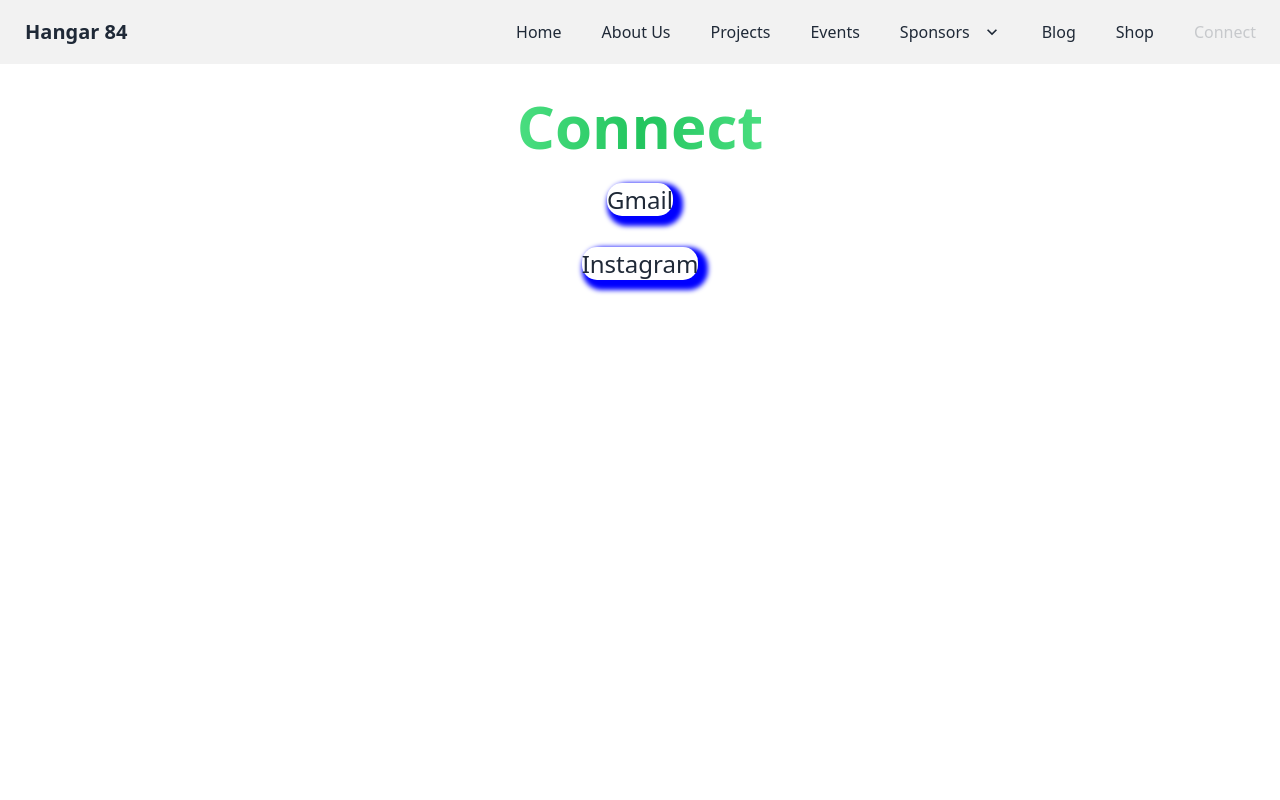
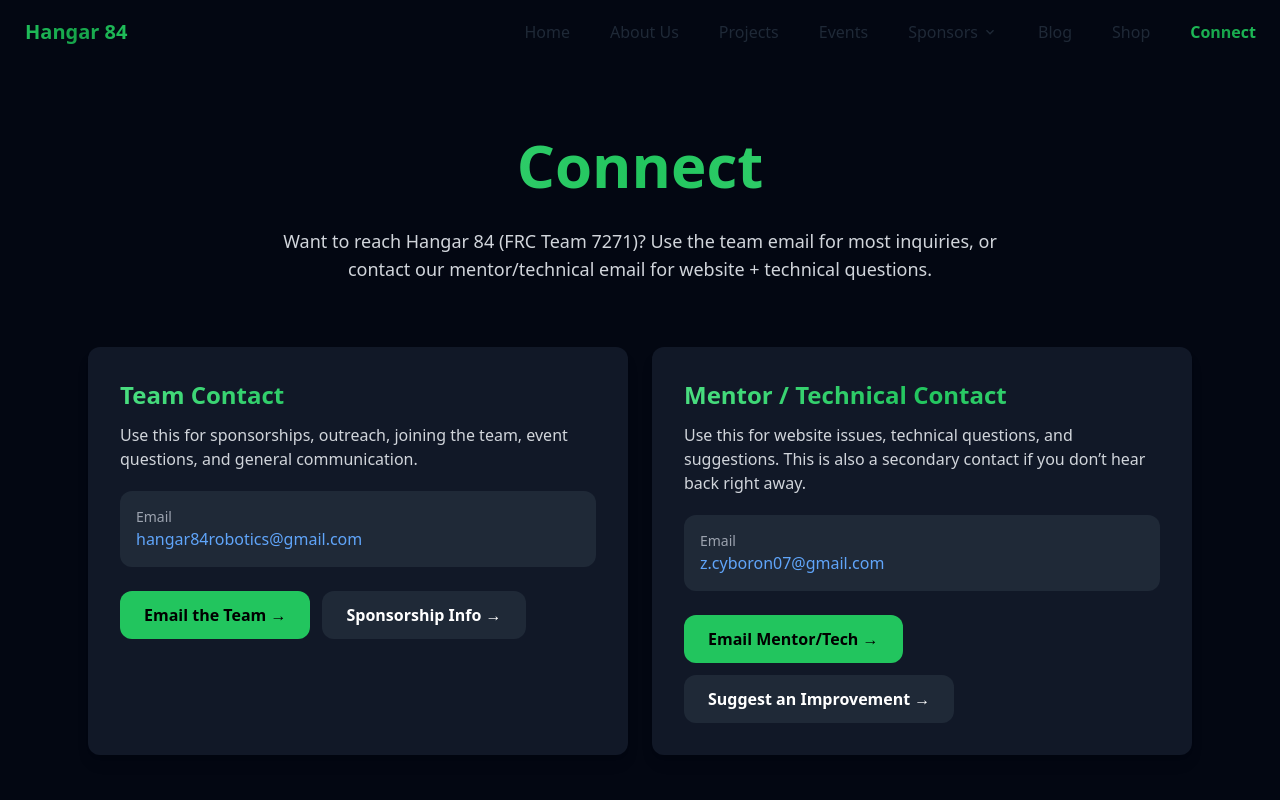
Before and after one commit to ZavionCyboron/hangar84.org, a SvelteKit app: page /connect in a window 1280 px wide. Shown: the top 800 px of the page. Built offline with nearby package versions, Linux system fonts and the light colour scheme.

Commit message:
feat: add contacts to mentor email and Robotics email

```diff
--- a/package.json
+++ b/package.json
@@ -25,14 +25,16 @@
 		"prettier-plugin-svelte": "^2.10.0",
 		"svelte": "^3.58.0",
 		"svelte-check": "^3.2.0",
-		"tailwindcss": "^3.3.1",
+		"tailwindcss": "^3.4.3",
 		"tslib": "^2.5.0",
 		"typescript": "^5.0.4",
 		"vite": "^4.3.1"
 	},
 	"type": "module",
 	"dependencies": {
+		"@sendgrid/mail": "^8.1.3",
 		"@tailwindcss/typography": "^0.5.9",
-		"daisyui": "^2.51.5"
+		"daisyui": "^2.51.5",
+		"xlsx": "https://cdn.sheetjs.com/xlsx-0.20.2/xlsx-0.20.2.tgz"
 	}
 }
--- a/src/Navbar.svelte
+++ b/src/Navbar.svelte
@@ -1,57 +1,36 @@
-<script>
-    export let currentPath = "";
+<script lang="ts">
+    import { page } from '$app/stores';
+
+    const normalize = (p: string) => (p === '/' ? '/' : p.replace(/\/$/, ''));
+
+    $: currentPath = normalize($page.url.pathname);
 
     const directory = [
-        {
-            name: "Home",
-            link: "/",
-        },
-        {
-            name: "About Us",
-            link: "/about"
-        },
-        {
-            name: "Projects",
-            link: "/projects"
-        },
-        {
-            name: "Events",
-            link: "/events"
-        },
+        { name: "Home", link: "/" },
+        { name: "About Us", link: "/about" },
+        { name: "Projects", link: "/projects" },
+        { name: "Events", link: "/events" },
         {
             name: "Sponsors",
             link: null,
             sub: [
-                {
-                    name: "Potential Sponsors",
-                    link: "/potential-sponsors"
-                },
-                {
-                    name: "Current Sponsors",
-                    link: "/current-sponsors"
-                },
-                {
-                    name: "Why Sponsor Us",
-                    link: "/why-sponsor-us"
-                }
+                { name: "Why Sponsor Us", link: "/why-sponsor-us" },
+                { name: "Potential Sponsors", link: "/potential-sponsors" },
+                { name: "Current Sponsors", link: "/current-sponsors" }
             ]
         },
-        {
-            name: "Blog",
-            link: "/blog"
-        },
-        {
-            name: "Shop",
-            link: "/shop"
-        },
-        {
-            name: "Connect",
-            link: "/connect"
-        }
+        { name: "Blog", link: "/blog" },
+        { name: "Shop", link: "/shop" },
+        { name: "Connect", link: "/connect" }
     ];
+
+    // always current, updates automatically on navigation
+
+    const sponsorLinks = directory.find(d => d.name === "Sponsors")?.sub?.map(s => s.link) ?? [];
+    $: sponsorsActive = sponsorLinks.includes(currentPath);
 </script>
 
-<div class="navbar bg-base-200">
+<div class="navbar bg-gray-950">
     <div class="dropdown lg:hidden">
         <button tabindex="-1" class="btn btn-ghost no-animation">
             <svg xmlns="http://www.w3.org/2000/svg" class="h-5 w-5" fill="none" viewBox="0 0 24 24" stroke="currentColor"><path stroke-linecap="round" stroke-linejoin="round" stroke-width="2" d="M4 6h16M4 12h8m-8 6h16" /></svg>
@@ -59,16 +38,46 @@
         <ul tabindex="-1" class="menu menu-compact dropdown-content mt-3 p-2 shadow bg-base-300 rounded-box w-52">
             {#each directory as dir}
                 {#if dir.sub == null && dir.link != null}
-                    <li class="{currentPath === dir.link ? 'disabled bg-primary-500' : ''}"><a href="{dir.link}">{dir.name}</a></li>
+                    <li>
+                        <a
+                                href={dir.link}
+                                class="nav-link {currentPath === normalize(dir.link) ? 'nav-active' : ''}"
+                        >
+                            {dir.name}
+                        </a>
+                    </li>
                 {:else if dir.sub != null}
-                    <li >
-                        <span class="justify-between">
-                            {dir.name}
-                            <svg class="fill-current" xmlns="http://www.w3.org/2000/svg" width="20" height="20" viewBox="0 0 24 24"><path d="M7.41,8.58L12,13.17L16.59,8.58L18,10L12,16L6,10L7.41,8.58Z"/></svg>
+                    <li class="dropdown dropdown-hover">
+                        <a
+                                href="/why-sponsor-us"
+                                class="nav-link flex items-center gap-1"
+                                tabindex="0"
+                        >
+                        <span class="{sponsorsActive ? 'navbar-gradient' : ''}">
+                          Sponsors
                         </span>
-                        <ul class="p-2 bg-base-300">
+
+                            <svg
+                                    class="dropdown-arrow h-4 w-4 transition-transform duration-200
+                                                {sponsorsActive ? 'rotate-180' : ''}"
+                                    viewBox="0 0 24 24"
+                                    fill="currentColor"
+                                    aria-hidden="true"
+                            >
+                                <path d="M7.41 8.58 12 13.17l4.59-4.59L18 10l-6 6-6-6z"/>
+                            </svg>
+                        </a>
+
+                        <ul class="dropdown-content menu p-2 shadow bg-base-300 rounded-box w-56">
                             {#each dir.sub as sub}
-                                <li class="{currentPath === sub.link ? 'disabled bg-primary-500' : ''}"><a href="{sub.link}">{sub.name}</a></li>
+                                <li>
+                                    <a
+                                            href={sub.link}
+                                            class="nav-link {currentPath === normalize(sub.link) ? 'nav-active' : ''}"
+                                    >
+                                        {sub.name}
+                                    </a>
+                                </li>
                             {/each}
                         </ul>
                     </li>
@@ -78,22 +87,52 @@
     </div>
 
     <div class="flex-1">
-        <a href="/" class="btn btn-ghost normal-case text-xl no-animation">Hangar 84</a>
+        <a href="/" class="btn btn-ghost normal-case text-xl no-animation navbar-gradient">Hangar 84</a>
     </div>
 
     <ul class="menu menu-horizontal gap-x-2 hidden lg:flex flex-none">
         {#each directory as dir}
             {#if dir.sub == null && dir.link != null}
-                <li class="{currentPath === dir.link ? 'disabled bg-primary-500' : ''}"><a href="{dir.link}">{dir.name}</a></li>
+                <li>
+                    <a
+                            href={dir.link}
+                            class="nav-link {currentPath === normalize(dir.link) ? 'nav-active' : ''}"
+                    >
+                        {dir.name}
+                    </a>
+                </li>
             {:else if dir.sub != null}
-                <li>
-                    <span class="justify-between">
-                        {dir.name}
-                        <svg class="fill-current" xmlns="http://www.w3.org/2000/svg" width="20" height="20" viewBox="0 0 24 24"><path d="M7.41,8.58L12,13.17L16.59,8.58L18,10L12,16L6,10L7.41,8.58Z"/></svg>
-                    </span>
-                    <ul class="p-2 bg-base-300">
+                <li class="dropdown dropdown-hover">
+                    <a
+                            href="/why-sponsor-us"
+                            class="nav-link flex items-center gap-1"
+                            tabindex="0"
+                    >
+                        <span class="{sponsorsActive ? 'navbar-gradient' : ''}">
+                          Sponsors
+                        </span>
+
+                        <svg
+                                class="dropdown-arrow h-4 w-4 transition-transform duration-200
+                                        {sponsorsActive ? 'rotate-180' : ''}"
+                                viewBox="0 0 24 24"
+                                fill="currentColor"
+                                aria-hidden="true"
+                        >
+                            <path d="M7.41 8.58 12 13.17l4.59-4.59L18 10l-6 6-6-6z"/>
+                        </svg>
+                    </a>
+
+                    <ul class="dropdown-content menu p-2 shadow bg-base-300 rounded-box w-56">
                         {#each dir.sub as sub}
-                            <li class="{currentPath === sub.link ? 'disabled bg-primary-500' : ''}"><a href="{sub.link}">{sub.name}</a></li>
+                            <li>
+                                <a
+                                        href={sub.link}
+                                        class="nav-link {currentPath === normalize(sub.link) ? 'nav-active' : ''}"
+                                >
+                                    {sub.name}
+                                </a>
+                            </li>
                         {/each}
                     </ul>
                 </li>
--- a/src/app.css
+++ b/src/app.css
@@ -1,4 +1,41 @@
 @tailwind base;
 @tailwind components;
 @tailwind utilities;
-@tailwind typography;
+
+html, body {
+    height: 100%;
+    .background-color{
+        @apply min-h-screen bg-gradient-to-b from-gray-950 via-gray-950 to-black text-white
+    }
+
+}
+
+@layer components {
+    .heading-gradient {
+        @apply bg-gradient-to-r from-green-400 via-green-500 to-green-400
+        text-transparent bg-clip-text font-bold;
+    }
+    .navbar-gradient {
+        @apply bg-gradient-to-r from-green-500 via-green-600 to-green-500
+        text-transparent bg-clip-text font-bold;
+    }
+
+    .nav-active {
+        @apply navbar-gradient;
+    }
+
+    /* Arrow rotates when the dropdown is open */
+    .dropdown .dropdown-arrow {
+        transition: transform 180ms ease;
+    }
+
+    /* desktop: hover opens dropdown */
+    .dropdown-hover:hover .dropdown-arrow {
+        transform: rotate(180deg);
+    }
+
+    /* keyboard: focus opens dropdown */
+    .dropdown:focus-within .dropdown-arrow {
+        transform: rotate(180deg);
+    }
+}
--- a/src/routes/connect/+page.svelte
+++ b/src/routes/connect/+page.svelte
@@ -6,16 +6,161 @@
     <meta content="#32cd32" data-react-helmet="true" name="theme-color"/>
 </svelte:head>
 
-<div class="flex flex-col items-center mt-8 mb-16">
-    <div class="shrink text-center flex flex-col space-y-4">
-        <h1 class="pb-3 text-6xl font-bold bg-gradient-to-r from-green-400 via-green-500 to-green-400 inline-block text-transparent bg-clip-text">
-            Connect
-        </h1>
-        <!-- TODO: put all contact information for Hangar 84 below. -->
-        <div class="text-2xl">
-            <a href="https://mail.google.com/mail/u/1/#inbox?compose=CllgCKHQdLZhsDpDKBNrDqmVWdHBjrwDCQHPXwsRsccVLQRqTXsTpvwrTQFKZQwGNzzqVhrvkSq" target="_blank" style="box-shadow: 5px 5px 5px 5px blue; border-radius: 15px">Gmail</a><br>
-            <br>
-            <a href="https://www.instagram.com/hangar84roswell/" target="_blank" style="box-shadow: 5px 5px 5px 5px blue; border-radius: 15px">Instagram</a><br>
-        </div>
+<script lang="ts">
+</script>
+
+<main class="background-color text-white">
+    <div class="mx-auto max-w-6xl px-6 py-16 text-center">
+        <!-- Hero -->
+        <section class="max-w-4xl mx-auto">
+            <h1 class="block text-6xl leading-tight heading-gradient">Connect</h1>
+            <p class="mt-6 text-lg text-gray-300 max-w-3xl mx-auto">
+                Want to reach Hangar 84 (FRC Team 7271)? Use the team email for most inquiries, or contact our mentor/technical
+                email for website + technical questions.
+            </p>
+        </section>
+
+        <!-- Contact cards -->
+        <section class="mt-16">
+            <div class="grid grid-cols-1 md:grid-cols-2 gap-6 text-left">
+                <!-- Team email -->
+                <article class="rounded-xl bg-gray-900 p-8 shadow-lg">
+                    <h2 class="text-2xl font-semibold heading-gradient">Team Contact</h2>
+                    <p class="mt-3 text-gray-300">
+                        Use this for sponsorships, outreach, joining the team, event questions, and general communication.
+                    </p>
+
+                    <div class="mt-5 rounded-xl bg-gray-800 p-4">
+                        <p class="text-sm text-gray-400">Email</p>
+                        <a
+                          class="text-blue-400 hover:underline break-all"
+                          href="mailto:hangar84robotics@gmail.com"
+                        >
+                            hangar84robotics@gmail.com
+                        </a>
+                    </div>
+
+                    <div class="mt-6 flex flex-wrap gap-3">
+                        <a
+                          class="inline-block px-6 py-3 rounded-xl bg-green-500 text-black font-semibold hover:bg-green-400 transition"
+                          href="mailto:hangar84robotics@gmail.com?subject=Hangar%2084%20Inquiry"
+                        >
+                            Email the Team →
+                        </a>
+                        <a
+                          class="inline-block px-6 py-3 rounded-xl bg-gray-800 text-white font-semibold hover:bg-gray-700 transition"
+                          href="/why-sponsor-us"
+                        >
+                            Sponsorship Info →
+                        </a>
+                    </div>
+                </article>
+
+                <!-- Mentor / technical email -->
+                <article class="rounded-xl bg-gray-900 p-8 shadow-lg">
+                    <h2 class="text-2xl font-semibold heading-gradient">Mentor / Technical Contact</h2>
+                    <p class="mt-3 text-gray-300">
+                        Use this for website issues, technical questions, and suggestions. This is also a secondary contact if you
+                        don’t hear back right away.
+                    </p>
+
+                    <div class="mt-5 rounded-xl bg-gray-800 p-4">
+                        <p class="text-sm text-gray-400">Email</p>
+                        <a
+                          class="text-blue-400 hover:underline break-all"
+                          href="mailto:z.cyboron07@gmail.com"
+                        >
+                            z.cyboron07@gmail.com
+                        </a>
+                    </div>
+
+                    <div class="mt-6 flex flex-wrap gap-3">
+                        <a
+                          class="inline-block px-6 py-3 rounded-xl bg-green-500 text-black font-semibold hover:bg-green-400 transition"
+                          href="mailto:z.cyboron07@gmail.com?subject=Hangar%2084%20Website%20%2F%20Technical%20Question"
+                        >
+                            Email Mentor/Tech →
+                        </a>
+                        <a
+                          class="inline-block px-6 py-3 rounded-xl bg-gray-800 text-white font-semibold hover:bg-gray-700 transition"
+                          href="mailto:z.cyboron07@gmail.com?subject=Hangar%2084%20Website%20Suggestion"
+                        >
+                            Suggest an Improvement →
+                        </a>
+                    </div>
+                </article>
+            </div>
+        </section>
+
+        <!-- What to contact us about -->
+        <section class="mt-16">
+            <div class="max-w-5xl mx-auto rounded-xl bg-gray-900 p-8 shadow-lg text-left">
+                <h2 class="text-2xl font-semibold heading-gradient">What can you contact us about?</h2>
+
+                <div class="mt-6 grid grid-cols-1 md:grid-cols-2 gap-6 text-gray-300">
+                    <div class="rounded-xl bg-gray-800 p-6">
+                        <h3 class="text-lg font-semibold text-white">Team + Community</h3>
+                        <ul class="mt-3 space-y-2 list-disc list-inside">
+                            <li>Joining the team (students in Roswell Independent School District)</li>
+                            <li>Mentoring</li>
+                            <li>Outreach / demos</li>
+                            <li>Event questions</li>
+                        </ul>
+                    </div>
+
+                    <div class="rounded-xl bg-gray-800 p-6">
+                        <h3 class="text-lg font-semibold text-white">Sponsorship + Support</h3>
+                        <ul class="mt-3 space-y-2 list-disc list-inside">
+                            <li>Sponsorship inquiries</li>
+                            <li>Donations / in-kind support</li>
+                            <li>Partnership opportunities</li>
+                            <li>Merch questions (when available)</li>
+                        </ul>
+                    </div>
+                </div>
+
+                <p class="mt-6 text-gray-400">
+                    We’ll route your message to the right person on the team.
+                </p>
+            </div>
+        </section>
+
+        <section class="mt-16">
+            <div class="max-w-5xl mx-auto rounded-xl bg-gray-900 p-8 shadow-lg text-left">
+                <h2 class="text-2xl font-semibold heading-gradient">Social Media</h2>
+                <p class="mt-3 text-gray-300">
+                    Our official social links will be posted here once finalized.
+                </p>
+                <p class="mt-2 text-sm text-gray-400">
+                    For now, the fastest way to reach us is email.
+                </p>
+            </div>
+        </section>
+
+        <!-- Footer CTA -->
+        <section class="mt-16 text-center">
+            <div class="max-w-5xl mx-auto rounded-xl bg-gray-900 p-10 shadow-lg">
+                <h2 class="text-3xl font-bold heading-gradient">Thanks for reaching out</h2>
+                <p class="mt-4 text-gray-300">
+                    Whether you’re a student, mentor, sponsor, or supporter — we appreciate you.
+                </p>
+
+                <div class="mt-8 flex flex-wrap justify-center gap-4">
+                    <a
+                      href="mailto:hangar84robotics@gmail.com?subject=Hangar%2084%20Inquiry"
+                      class="inline-block px-8 py-4 rounded-xl bg-green-500 text-black font-semibold hover:bg-green-400 transition"
+                    >
+                        Contact the Team →
+                    </a>
+
+                    <a
+                      href="/projects"
+                      class="inline-block px-8 py-4 rounded-xl bg-gray-800 text-white font-semibold hover:bg-gray-700 transition"
+                    >
+                        View Projects →
+                    </a>
+                </div>
+            </div>
+        </section>
     </div>
-</div>
+</main>
```
